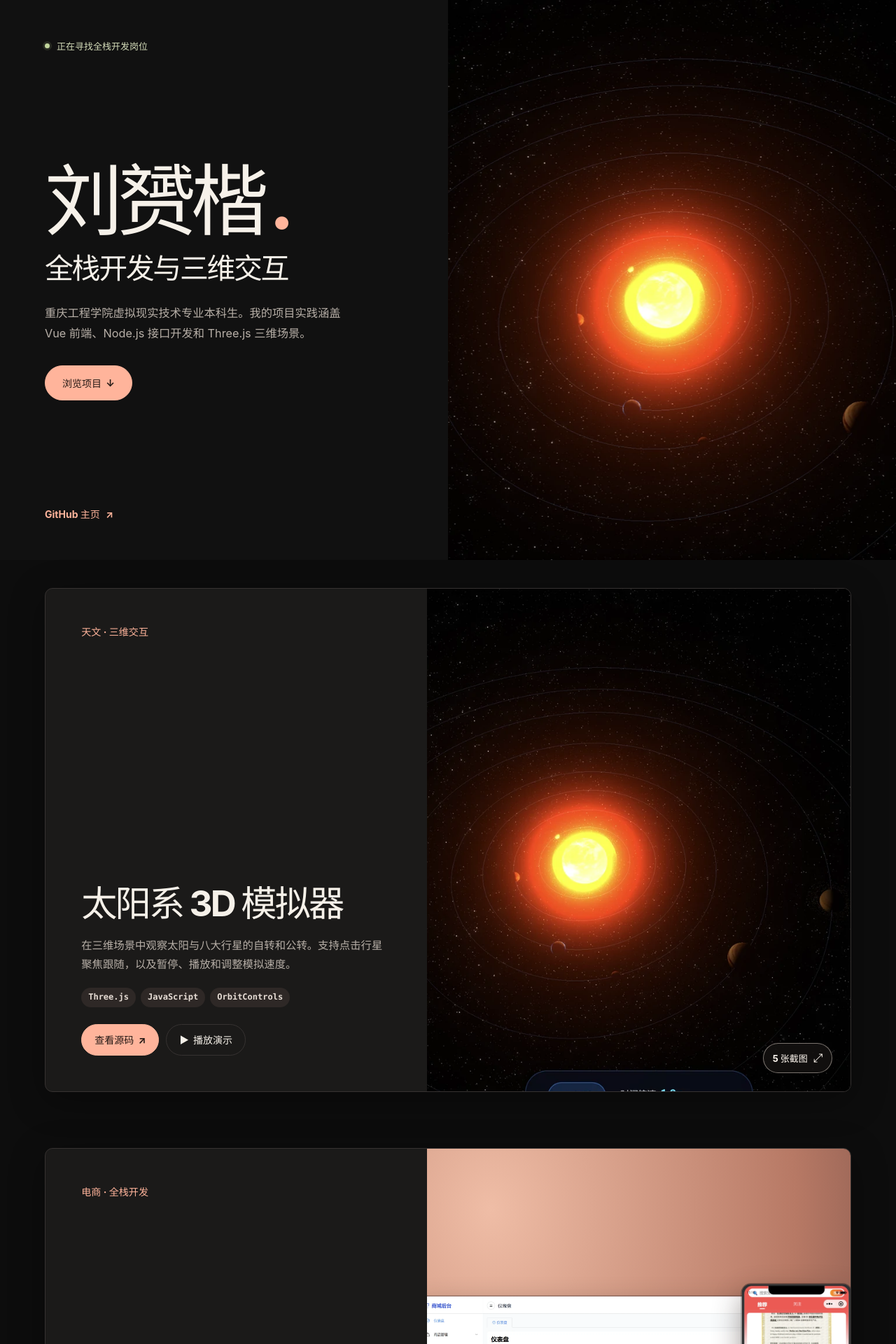
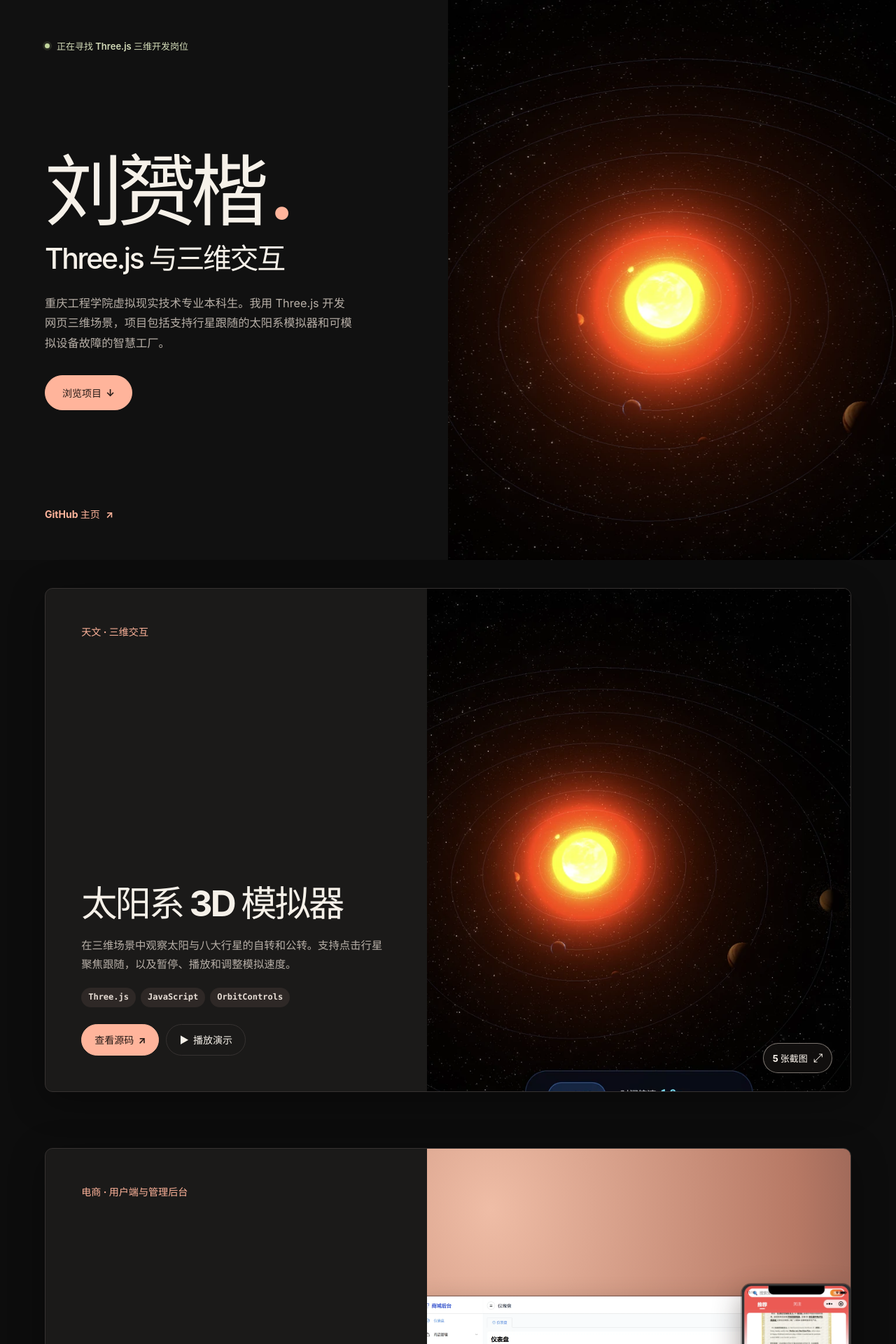
Before and after one commit to lyktql666/portfolio, a Vue app: page / in a window 1280 px wide. Shown: the top 1920 px of the page at 70% size. Built offline with nearby package versions, Linux system fonts and the light colour scheme.

Commit message:
Update Site source

```diff
--- a/index.html
+++ b/index.html
@@ -4,8 +4,8 @@
     <meta charset="UTF-8">
     <meta name="viewport" content="width=device-width, initial-scale=1.0">
     <meta name="theme-color" content="#111111">
-    <meta name="description" content="刘赟楷的全栈开发作品集，展示母婴商城、智慧工厂与太阳系 3D 模拟器。">
-    <title>刘赟楷 · 全栈开发作品集</title>
+    <meta name="description" content="刘赟楷的 Three.js 与三维交互作品集，展示太阳系 3D 模拟器、智慧工厂数字孪生与母婴商城系统。">
+    <title>刘赟楷 · Three.js 三维交互作品集</title>
     <link rel="icon" href="./favicon.png" type="image/png">
   </head>
   <body>
--- a/src/App.vue
+++ b/src/App.vue
@@ -11,7 +11,7 @@ const currentImage = computed(() => selection.value?.project.images[imageIndex.v
 const videoFailed = ref(false)
 const marqueePaused = ref(false)
 const page = ref(null)
-const stack = ['Vue 3', 'JavaScript', 'Three.js', 'Node.js', 'uni-app', 'Express', 'MySQL', 'Unity', 'Unreal Engine']
+const stack = ['Three.js', 'JavaScript', 'Vue 3', 'Unity', 'Unreal Engine', 'Node.js', 'uni-app', 'Express', 'MySQL']
 let previousFocus
 let revealObserver
 let stageObserver
@@ -105,12 +105,12 @@ function onClose() {
   <main ref="page">
     <section id="top" class="hero" aria-labelledby="hero-title">
       <div class="hero-copy">
-        <p class="availability hero-enter"><span aria-hidden="true"></span>正在寻找全栈开发岗位</p>
+        <p class="availability hero-enter"><span aria-hidden="true"></span>正在寻找 Three.js 三维开发岗位</p>
         <div class="hero-introduction">
           <h1 id="hero-title" class="hero-enter">刘赟楷<span class="hero-period">.</span>
-            <span class="hero-role">全栈开发与三维交互</span>
+            <span class="hero-role">Three.js 与三维交互</span>
           </h1>
-          <p class="hero-intro hero-enter">重庆工程学院虚拟现实技术专业本科生。我的项目实践涵盖 Vue 前端、Node.js 接口开发和 Three.js 三维场景。</p>
+          <p class="hero-intro hero-enter">重庆工程学院虚拟现实技术专业本科生。我用 Three.js 开发网页三维场景，项目包括支持行星跟随的太阳系模拟器和可模拟设备故障的智慧工厂。</p>
           <a class="button primary hero-enter" href="#projects">浏览项目 <span aria-hidden="true">↓</span></a>
         </div>
         <a class="hero-github text-link hero-enter" :href="github" target="_blank" rel="noopener noreferrer">GitHub 主页 <span aria-hidden="true">↗</span></a>
@@ -161,9 +161,9 @@ function onClose() {
           <p class="education"><strong>重庆工程学院</strong><span>虚拟现实技术 · 本科</span><span>2023.09 — 2027.07</span></p>
         </div>
         <dl class="skills" data-reveal>
+          <div><dt>三维开发</dt><dd>Three.js · Unity · Unreal Engine</dd></div>
           <div><dt>前端</dt><dd>Vue 3 · Vue Router · Pinia · Element Plus · uni-app</dd></div>
           <div><dt>后端与数据库</dt><dd>Node.js · Express · MySQL · Sequelize</dd></div>
-          <div><dt>三维开发</dt><dd>Three.js · Unity · Unreal Engine</dd></div>
         </dl>
       </div>
       <section class="stack" aria-labelledby="stack-title">
--- a/src/projects.js
+++ b/src/projects.js
@@ -20,7 +20,7 @@ export const projects = [
   },
   {
     id: 'mall',
-    category: '电商 · 全栈开发',
+    category: '电商 · 用户端与管理后台',
     title: '母婴商城系统',
     description: '一套包含 uni-app 用户端和 Web 管理后台的商城。用户端覆盖商品浏览、购物车和订单，后台支持商品分类、订单处理及客户分析。',
     tags: ['Vue 3', 'uni-app', 'Express', 'MySQL'],
```
